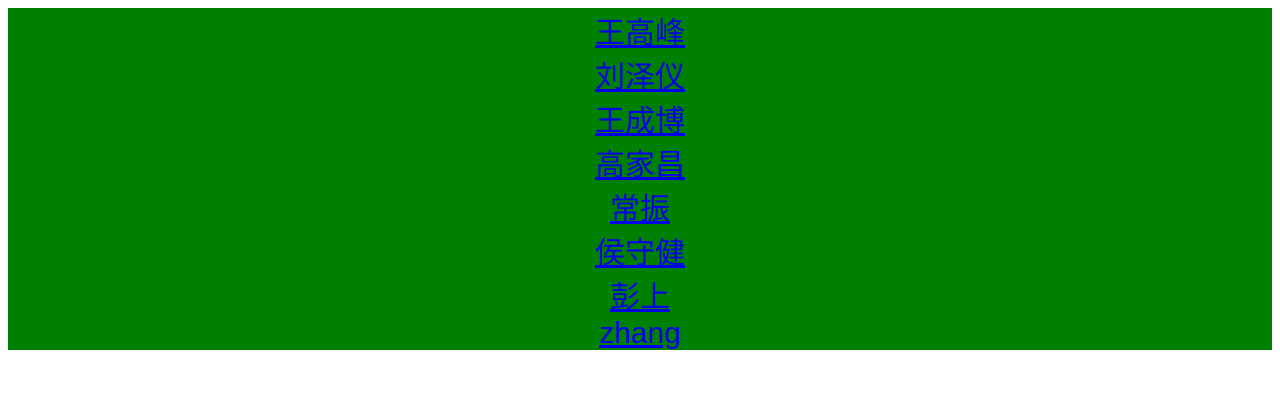
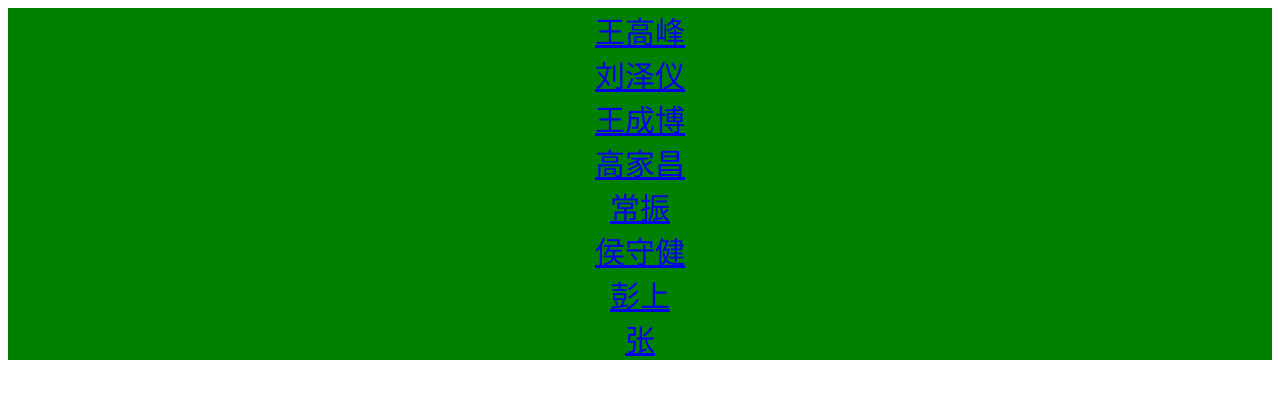
Before and after one commit to ZhenChang-rn/Access, a plain HTML site: page index.html in a window 1280 px wide. Drawn offline with Linux system fonts and the light colour scheme.

Commit message:
Add files via upload

```diff
--- a/index.html
+++ b/index.html
@@ -15,7 +15,7 @@
 	<a href="./chang.html">常振</a><br/>
 	<a href="./hou1.html">侯守健</a><br/>
 	<a href="./peng.html">彭上</a><br/>
-	<a href="./zhang.html">zhang </a><br/>
+	<a href="./zhang.html">张 </a><br/>
 	</p>
 	</form>
 
```
